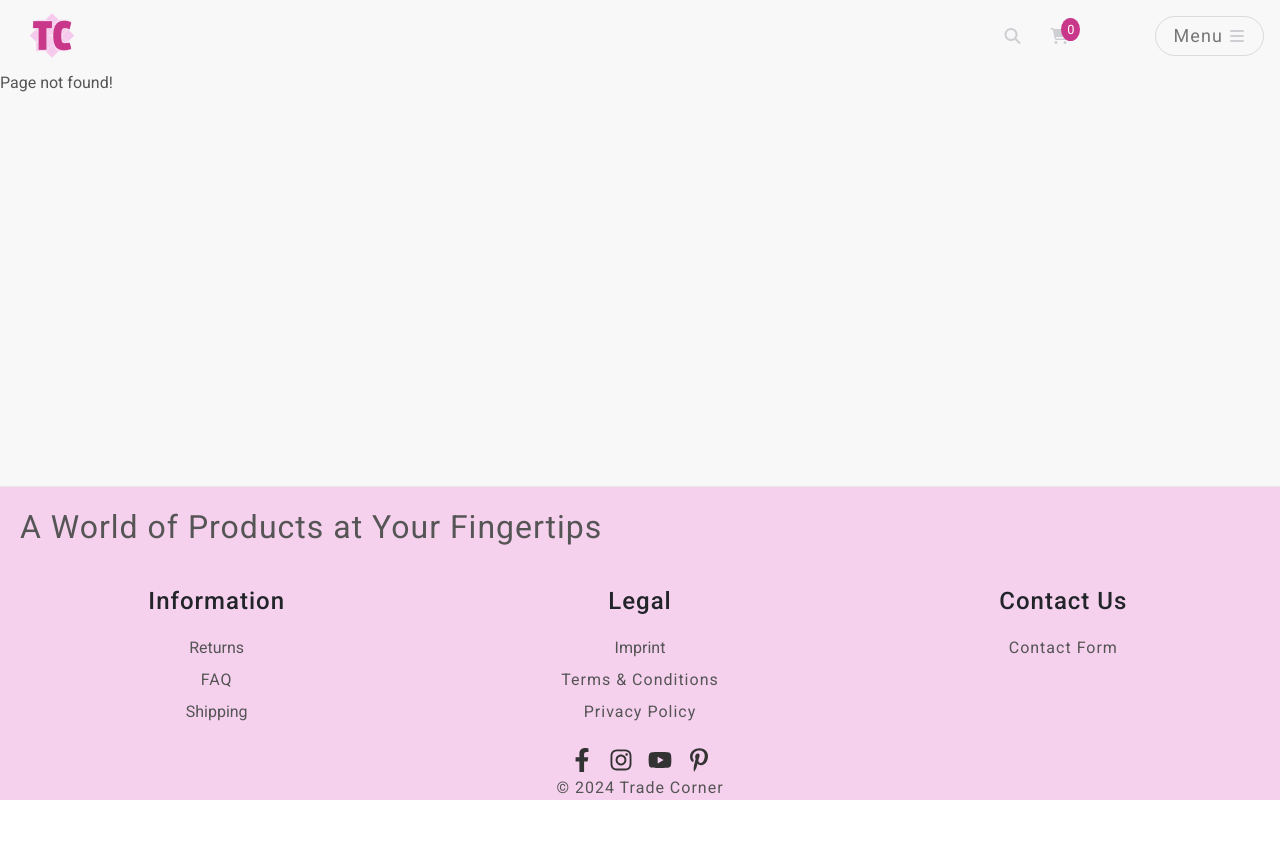
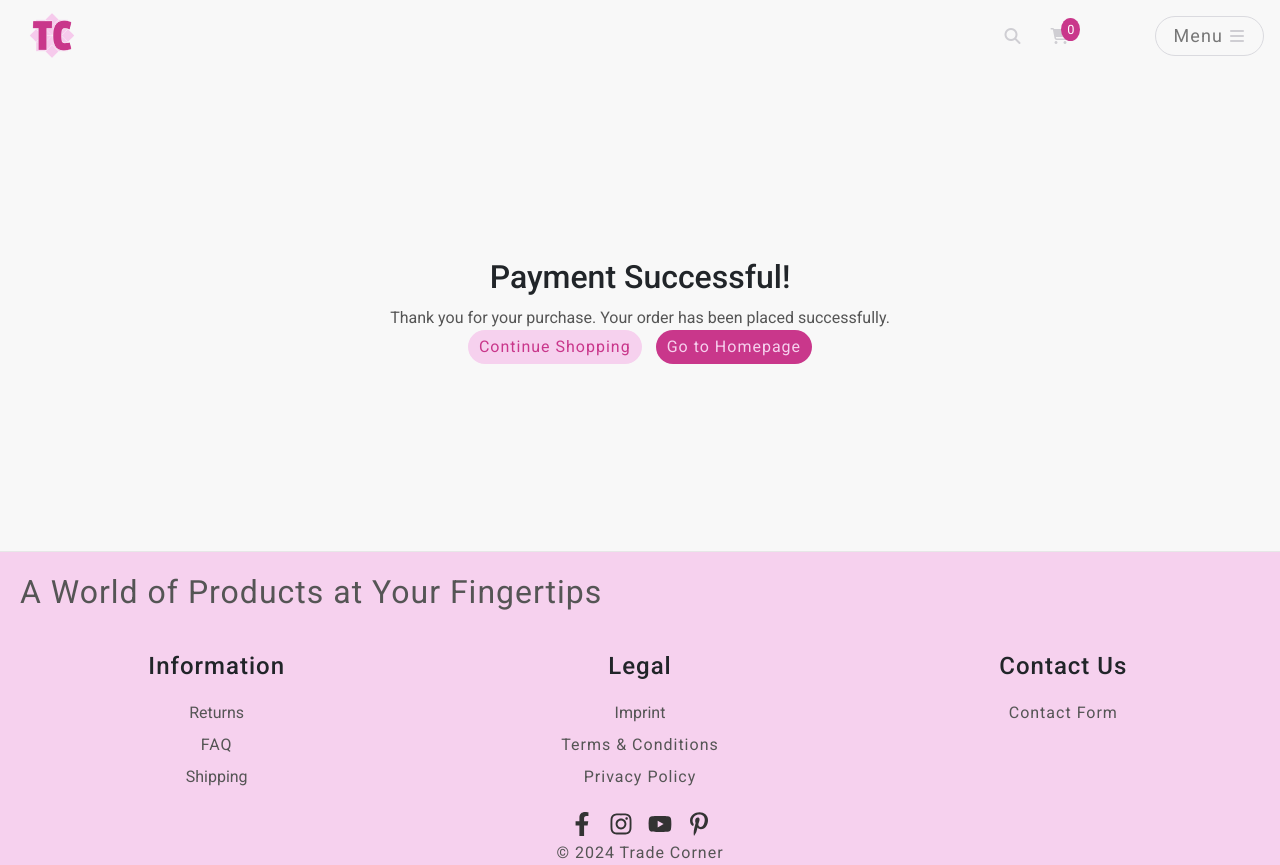
Before and after one commit to CedricNtwari/trade-corner, a React (Create React App) app: page /payment-success in a window 1280 px wide. Before the commit the page ends 800 px from the top, so only its background shows below. Built offline with nearby package versions, Linux system fonts and the light colour scheme; no server answers.

Commit message:
feat(payment): add payment success and failure pages with user-friendly navigation

```diff
--- a/src/App.js
+++ b/src/App.js
@@ -16,6 +16,8 @@ import AddProduct from './pages/products/AddProductForm'
 import EditProductPage from './pages/products/EditProductPage'
 import ProductDetailsPage from './pages/products/ProductDetailPage'
 import CartPage from './pages/cart/CartPage'
+import PaymentSuccess from './pages/checkout/PaymentSuccess'
+import PaymentFailure from './pages/checkout/PaymentFailure'
 
 function App() {
   return (
@@ -27,6 +29,8 @@ function App() {
           <Route exact path="/signin" render={() => <SignInForm />} />
           <Route exact path="/signup" render={() => <SignUpForm />} />
           <Route exact path="/cart" component={CartPage} />
+          <Route path="/payment-success" component={PaymentSuccess} />
+          <Route path="/payment-failure" component={PaymentFailure} />
           <Route exact path="/products" component={ProductsPage} />
           <Route path="/profiles/:id" component={ProfilePage} />
           <Route exact path="/faq" component={FAQ} />
--- /dev/null
+++ b/src/pages/checkout/PaymentFailure.js
@@ -0,0 +1,34 @@
+import React from 'react'
+import { useHistory } from 'react-router-dom'
+import Button from 'react-bootstrap/Button'
+import btnStyles from '../../styles/Button.module.css'
+import styles from '../../styles/SignInUpForm.module.css'
+
+const PaymentFailure = () => {
+  const history = useHistory()
+
+  const handleTryAgain = () => {
+    history.push('/cart')
+  }
+
+  const handleGoHome = () => {
+    history.push('/')
+  }
+
+  return (
+    <div className={styles.FailureWrapper}>
+      <h1>Payment Failed</h1>
+      <p>Oops! Something went wrong with your payment. Please try again.</p>
+      <div className={styles.ButtonGroup}>
+        <Button className={`${btnStyles.Button} ${btnStyles.Bright}`} onClick={handleTryAgain}>
+          Try Again
+        </Button>
+        <Button className={`${btnStyles.Button} ${btnStyles.Darker}`} onClick={handleGoHome}>
+          Go to Homepage
+        </Button>
+      </div>
+    </div>
+  )
+}
+
+export default PaymentFailure
--- /dev/null
+++ b/src/pages/checkout/PaymentSuccess.js
@@ -0,0 +1,37 @@
+import React from 'react'
+import { useHistory } from 'react-router-dom'
+import Button from 'react-bootstrap/Button'
+import btnStyles from '../../styles/Button.module.css'
+import styles from '../../styles/SignInUpForm.module.css'
+
+const PaymentSuccess = () => {
+  const history = useHistory()
+
+  const handleContinueShopping = () => {
+    history.push('/products')
+  }
+
+  const handleGoHome = () => {
+    history.push('/')
+  }
+
+  return (
+    <div className={styles.SuccessWrapper}>
+      <h1>Payment Successful!</h1>
+      <p>Thank you for your purchase. Your order has been placed successfully.</p>
+      <div className={styles.ButtonGroup}>
+        <Button
+          className={`${btnStyles.Button} ${btnStyles.Bright}`}
+          onClick={handleContinueShopping}
+        >
+          Continue Shopping
+        </Button>
+        <Button className={`${btnStyles.Button} ${btnStyles.Darker}`} onClick={handleGoHome}>
+          Go to Homepage
+        </Button>
+      </div>
+    </div>
+  )
+}
+
+export default PaymentSuccess
--- a/src/styles/Button.module.css
+++ b/src/styles/Button.module.css
@@ -8,6 +8,7 @@
   min-width: 75px;
   line-height: 1.5em;
   letter-spacing: 0.0625em;
+  transition: background-color 0.3s ease;
 }
 
 .Button:hover {
--- a/src/styles/SignInUpForm.module.css
+++ b/src/styles/SignInUpForm.module.css
@@ -93,3 +93,43 @@
 .Container {
   padding: 30px 10px;
 }
+
+.CheckoutWrapper {
+  padding: 20px;
+  max-width: 600px;
+  margin: auto;
+}
+
+.SuccessWrapper,
+.FailureWrapper {
+  display: flex;
+  flex-direction: column;
+  align-items: center;
+  justify-content: center;
+  padding: 20px;
+  text-align: center;
+  min-height: 60vh;
+}
+
+h1 {
+  font-size: 2.5rem;
+  margin-bottom: 1rem;
+}
+
+p {
+  font-size: 1.2rem;
+  margin-bottom: 2rem;
+}
+
+.ButtonGroup {
+  display: flex;
+  gap: 10px;
+  flex-direction: column;
+  align-items: center;
+}
+
+@media (min-width: 768px) {
+  .ButtonGroup {
+    flex-direction: row;
+  }
+}
```
